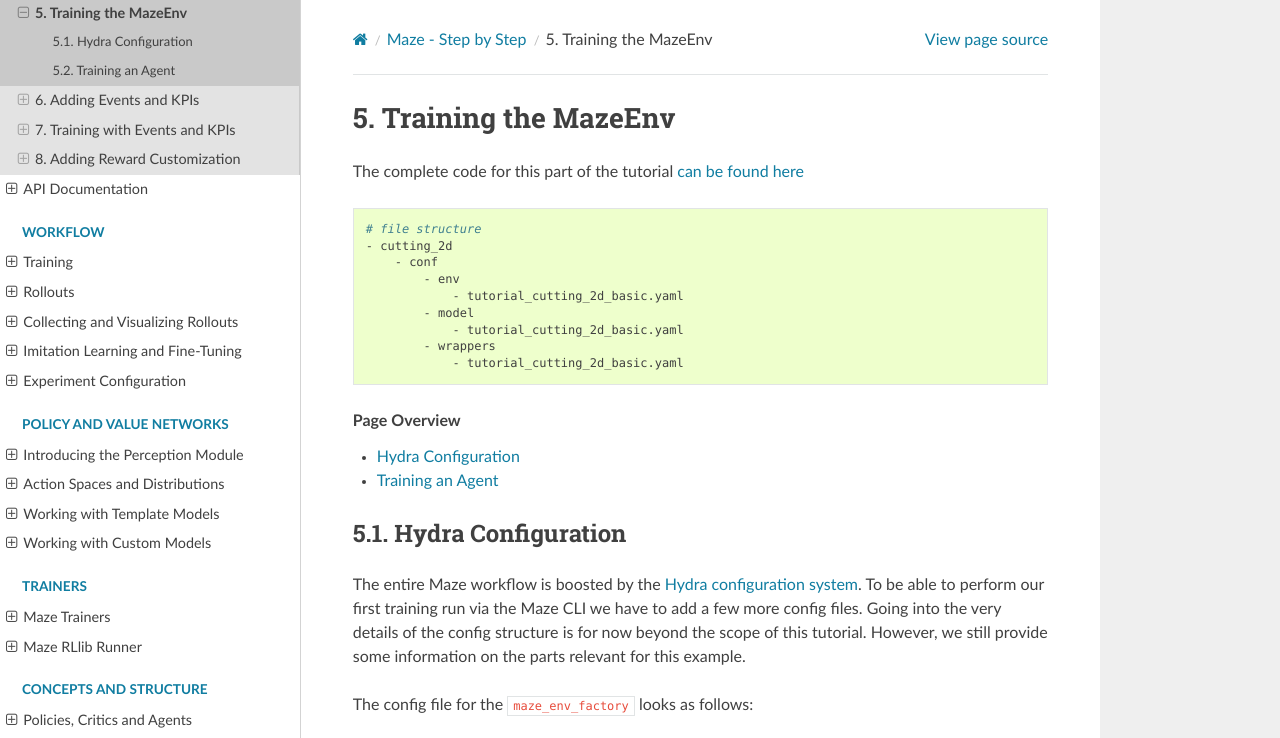
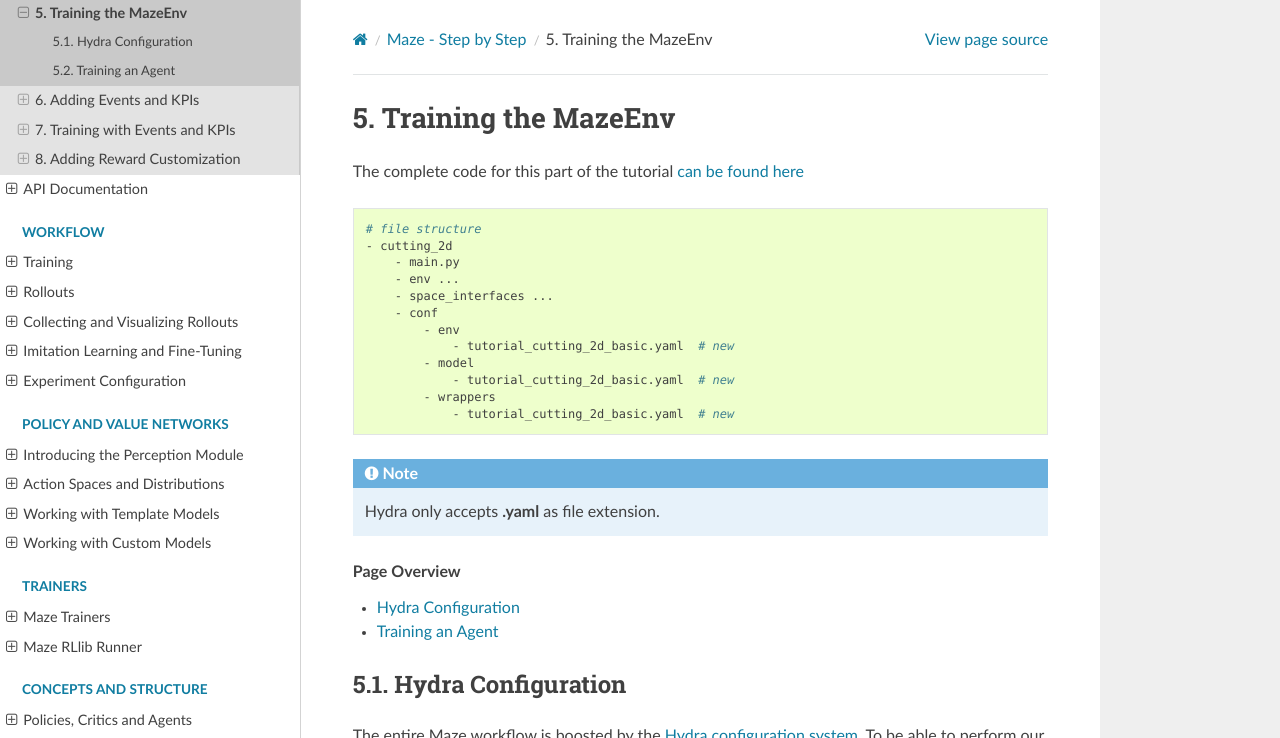
Before and after one commit to enlite-ai/maze, a Sphinx documentation site: the page built from docs/source/getting_started/maze_env/train_maze_env.rst, in a window 1280 px wide and 900 px high, cut to the strip 0-738 px from the top of the window. Built offline with Sphinx 7.4.7 and the Read the Docs theme 2.0.0, drawn with Linux system fonts in a browser that asks for light colours.

```diff
--- a/docs/source/getting_started/maze_env/event_system.rst
+++ b/docs/source/getting_started/maze_env/event_system.rst
@@ -23,6 +23,7 @@ The complete code for this part of the tutorial
         - space_interfaces
             - dict_action_conversion.py
             - dict_observation_conversion.py
+        - conf ...
 
 .. contents:: Page Overview
     :depth: 1
--- a/docs/source/getting_started/maze_env/train_maze_env.rst
+++ b/docs/source/getting_started/maze_env/train_maze_env.rst
@@ -10,13 +10,19 @@ The complete code for this part of the tutorial
 
     # file structure
     - cutting_2d
+        - main.py
+        - env ...
+        - space_interfaces ...
         - conf
             - env
-                - tutorial_cutting_2d_basic.yaml
+                - tutorial_cutting_2d_basic.yaml  # new
             - model
-                - tutorial_cutting_2d_basic.yaml
+                - tutorial_cutting_2d_basic.yaml  # new
             - wrappers
-                - tutorial_cutting_2d_basic.yaml
+                - tutorial_cutting_2d_basic.yaml  # new
+
+.. note::
+    Hydra only accepts **.yaml** as file extension.
 
 .. contents:: Page Overview
     :depth: 1
```
Also changed, not shown: docs/source/getting_started/maze_env/train_event_env.rst (+6 -3 lines).
